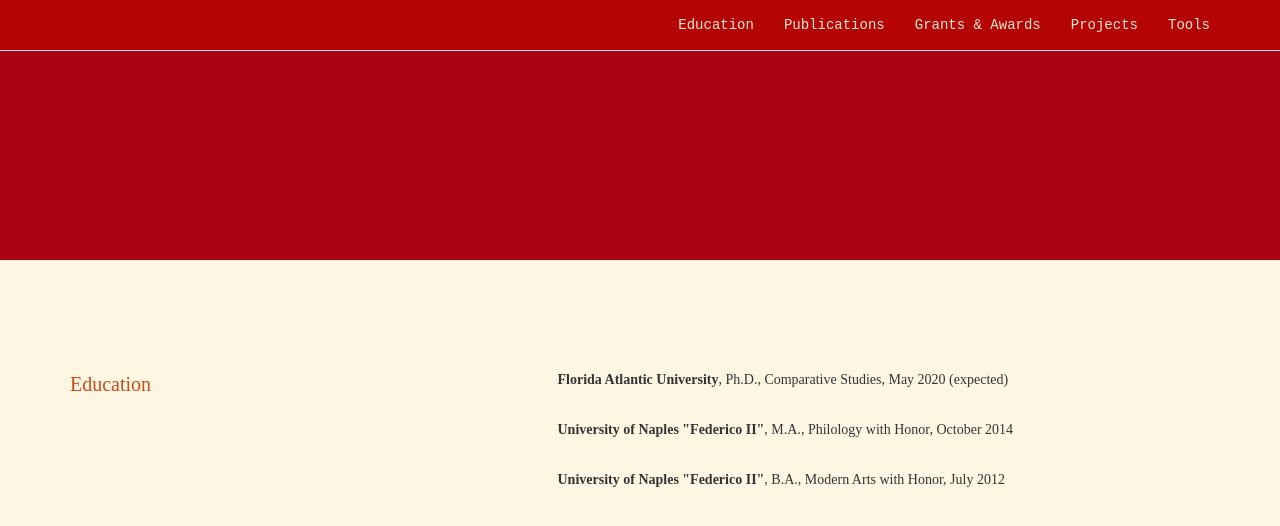
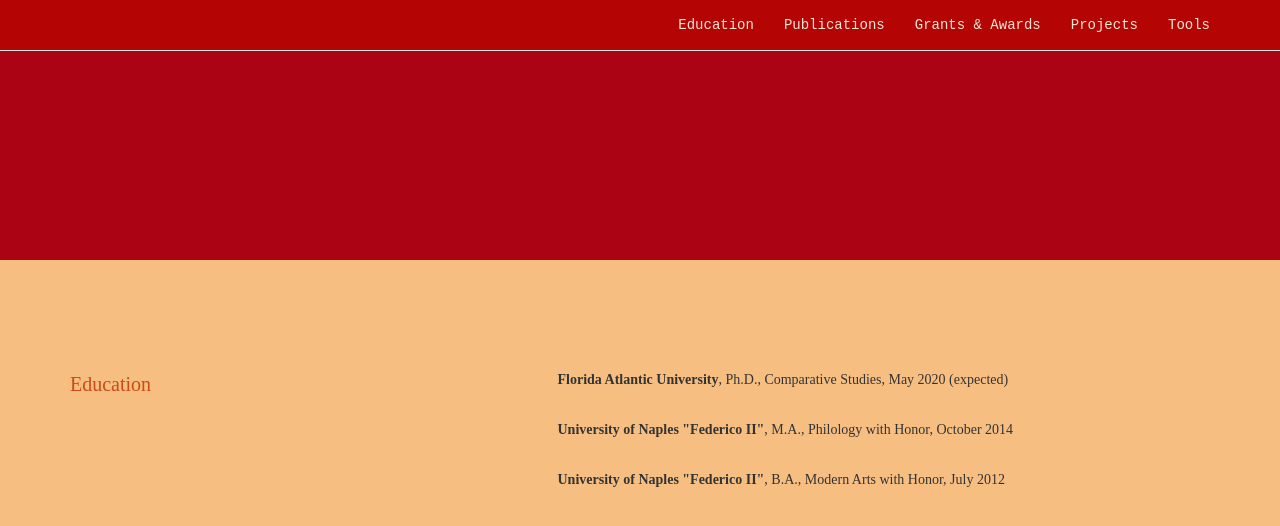
Before and after one commit to vivianapezzullo/nolauren.github.io, a Jekyll site: the page index.html, which Jekyll copies as it is, in a window 1280 px wide and 900 px high, scrolled down 640 px. Shown: the top 526 px of the window. Built offline with Jekyll 4.4.1, drawn with Linux system fonts in a browser that asks for light colours; nearby versions of some CDN libraries.

Commit message:
Update scrolling-nav.css

```diff
--- a/css/scrolling-nav.css
+++ b/css/scrolling-nav.css
@@ -55,7 +55,7 @@ of those sections to manage the look and feel of the site. */
     padding-top: 100px;
     padding-bottom: 100px;
     text-align: center;
-    background: #fdf6e3;
+    background: #F7BE81;
 }
 
 .odd-section {
```
